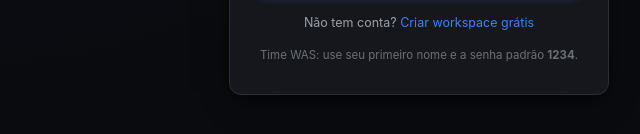
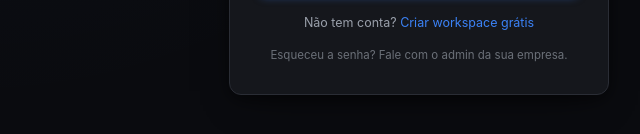
Before and after one commit to henriquetoledo-cmd/was-crm-demandas, a website: page was-hub 2/public/login.html in a window 1280 px wide. Shown: the part 498-632 px from the top of the page, 221-861 px from the left. Drawn offline with Linux system fonts and the light colour scheme.

Commit message:
Seguranca: remove dica de senha padrao da tela de login

```diff
--- a/was-hub 2/public/login.html
+++ b/was-hub 2/public/login.html
@@ -51,7 +51,7 @@
         <button class="btn auth-submit" type="submit" id="btn-submit">Entrar</button>
       </form>
       <div class="auth-footer">Não tem conta? <a href="/signup">Criar workspace grátis</a></div>
-      <div class="auth-hint">Time WAS: use seu primeiro nome e a senha padrão <strong>1234</strong>.</div>
+      <div class="auth-hint">Esqueceu a senha? Fale com o admin da sua empresa.</div>
     </div>
   </div>
   <script>
```
